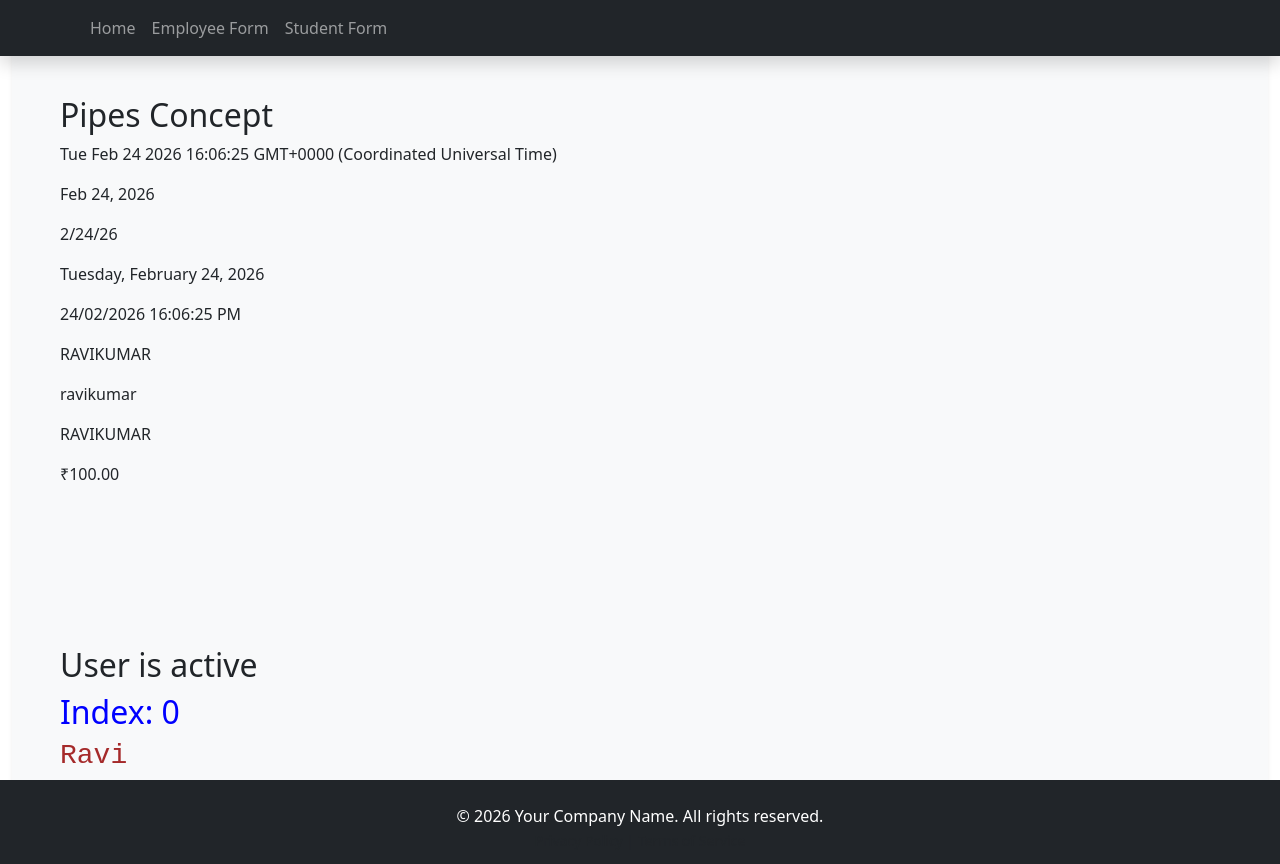
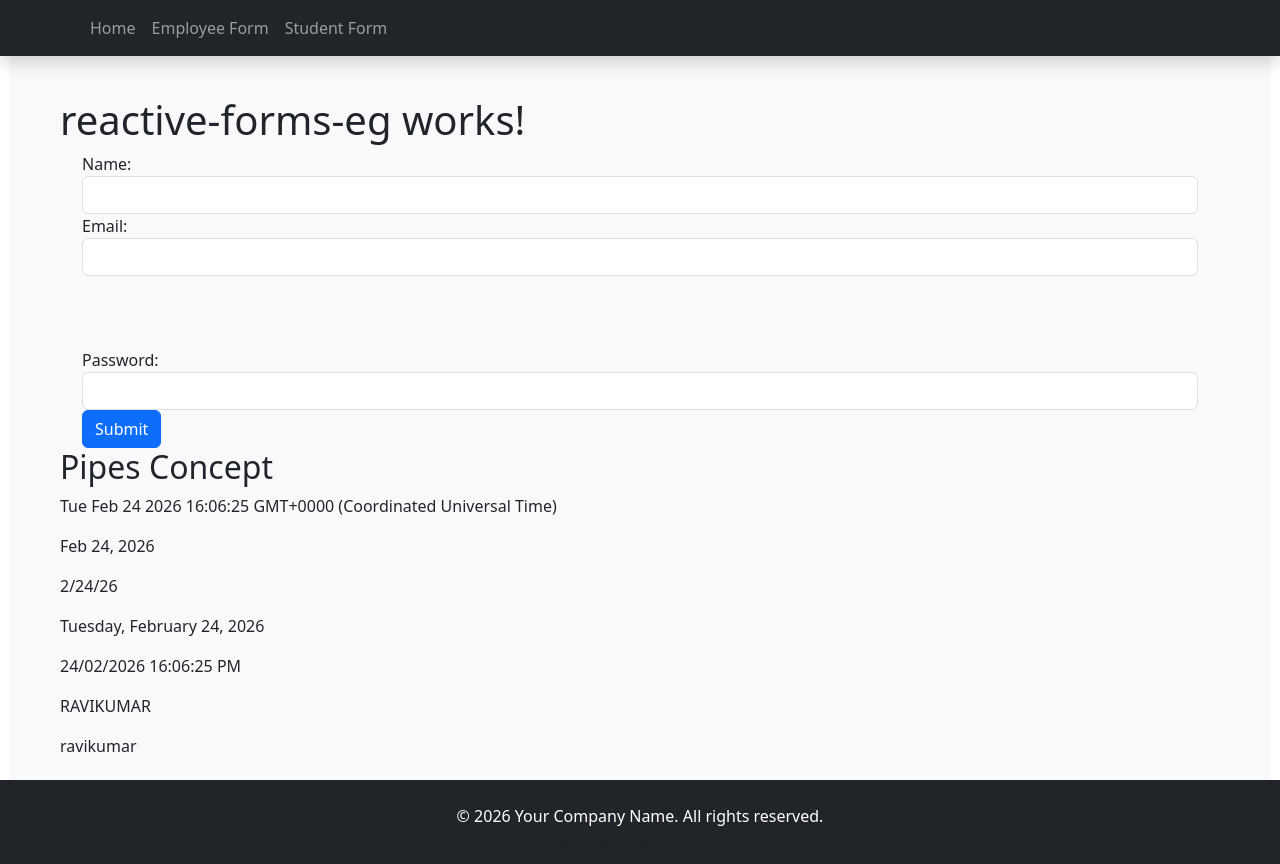
Before and after one commit to SaiReddyA/ravi-new-angularProj, an Angular app in the folder ravi-ang-proj/: page /reactiveform in a window 1280 px wide. Before the commit this address led to /. Shown: the top 864 px of the page. Built offline with nearby package versions, Linux system fonts and the light colour scheme.

Commit message:
reactive forms and validations

```diff
--- a/ravi-ang-proj/src/app/Components/course-detail/course-detail.html
+++ b/ravi-ang-proj/src/app/Components/course-detail/course-detail.html
@@ -4,10 +4,16 @@
     <div class="mb-3">
         <label for="courseName" class="form-label">Course Name</label>
         <input type="text" class="form-control" id="courseName" ngModel name="couseName" required>
+        <span class="text-danger" *ngIf="courseForm.submitted && !courseForm.value.couseName">Course Name is required.</span>
+        @if(isSubmitted && courseForm.value.couseName?.includes('@')){
+          <span class="text-danger">Course Name should not contain @ symbol.</span>
+        }
     </div>
     <div class="mb-3">
         <label for="courseDescription" class="form-label">Course Description</label>
         <textarea class="form-control" id="courseDescription" rows="3" ngModel name="CourseDescription"></textarea>
+        <span class="text-danger" *ngIf="courseForm.submitted && !courseForm.value.CourseDescription">Course Description is required.</span>
+
     </div>
     <button  class="btn btn-primary" type="submit">Save</button>
 </form>
--- a/ravi-ang-proj/src/app/Components/course-detail/course-detail.ts
+++ b/ravi-ang-proj/src/app/Components/course-detail/course-detail.ts
@@ -1,18 +1,34 @@
+import { NgIf } from '@angular/common';
 import { Component } from '@angular/core';
 import { FormsModule } from '@angular/forms';
 
 @Component({
   selector: 'app-course-detail',
-  imports: [FormsModule],
+  imports: [FormsModule, NgIf],
   templateUrl: './course-detail.html',
   styleUrl: './course-detail.css',
 })
 export class CourseDetail {
-
+isSubmitted: boolean = false;
 SubmitCourse(courseForm:any): void {
   console.log('Course Name:', courseForm?.value);
-  console.log('Course Name:', courseForm?.value.couseName);
-  console.log('Course Description:', courseForm?.value.CourseDescription);
+  // if(courseForm?.valid){
+  //   console.log('Form is valid. Submitting data...');
+  // } else {
+  //   console.log('Form is invalid. Please fill out all required fields.');
+  // }
+  if(courseForm?.value.couseName?.includes('@')){
+    console.log('Course Name should not contain @ symbol.');
+    this.isSubmitted = true;
+    return;
+  }
+
+  if(courseForm?.value.couseName && courseForm?.value.CourseDescription){
+   console.log('Course Name:', courseForm?.value);
+  }
+  else {
+    console.log('Form is invalid. Please fill out all required fields.');
+  }
 }
 
 
--- /dev/null
+++ b/ravi-ang-proj/src/app/Components/reactive-forms-eg/reactive-forms-eg.html
@@ -0,0 +1,26 @@
+<h1>reactive-forms-eg works!</h1>
+
+<div class="container">
+    <form [formGroup]="userForm" (ngSubmit)="onSubmit()">
+        <div class="form-group">
+            <label for="name">Name:</label>
+            <input id="name" formControlName="name1" class="form-control">
+            <span class="text-danger" *ngIf="name?.invalid && name?.touched">Name is required.</span>
+            <span class="text-danger" *ngIf="name?.hasError('minlength') && name?.touched">Name must be at least 3 characters long.</span>
+        </div>
+        <div class="form-group">
+            <label for="email">Email:</label>
+            <input id="email" formControlName="email" class="form-control">
+            <span class="text-danger" *ngIf="email?.invalid && email?.touched">Email is required.</span> <br>
+            <span class="text-danger" *ngIf="email?.hasError('email') && email?.touched">Please enter a valid email address.</span> <br>
+            <span class="text-danger" *ngIf="email?.hasError('minlength') && email?.touched">Email must be at least 3 characters long.</span> <br>
+            <span class="text-danger" *ngIf="email?.dirty"> Email has been changed.</span>
+        </div>
+        <div class="form-group">
+            <label for="password">Password:</label>
+            <input id="password" formControlName="password" class="form-control" type="password">
+            <span class="text-danger" *ngIf="password?.invalid && password?.touched">Password is required.</span>
+        </div>
+        <button type="submit" class="btn btn-primary">Submit</button>
+    </form>
+</div>
--- /dev/null
+++ b/ravi-ang-proj/src/app/Components/reactive-forms-eg/reactive-forms-eg.ts
@@ -0,0 +1,38 @@
+import { NgIf } from '@angular/common';
+import { Component } from '@angular/core';
+import { FormBuilder, FormControl, FormGroup, ReactiveFormsModule, Validators } from '@angular/forms';
+
+@Component({
+  selector: 'app-reactive-forms-eg',
+  imports: [ReactiveFormsModule, NgIf],
+  templateUrl: './reactive-forms-eg.html',
+  styleUrl: './reactive-forms-eg.css',
+})
+export class ReactiveFormsEg {
+
+  userForm !:FormGroup;
+  constructor(private fb:FormBuilder) {
+    this.userForm =  this.fb.group({
+      name1: ['', [Validators.required, Validators.minLength(3)]],
+      email: ['', [Validators.required, Validators.minLength(3), Validators.email]],
+      password: ['', [Validators.required, Validators.minLength(3)]]
+    })
+  }
+
+  onSubmit(){
+    console.log(this.userForm.value);
+  }
+
+  get name(){
+    return this.userForm.get('name1') as FormControl;
+  }
+
+  get email(){
+    return this.userForm.get('email') as FormControl;
+  }
+
+  get password(){
+    return this.userForm.get('password') as FormControl;
+  }
+
+}
--- a/ravi-ang-proj/src/app/app.routes.ts
+++ b/ravi-ang-proj/src/app/app.routes.ts
@@ -1,12 +1,14 @@
 import { Routes } from '@angular/router';
 import { EmployeeForm } from './Components/employee-form/employee-form';
 import { EmployeeList } from './Components/employee-list/employee-list';
+import { ReactiveFormsEg } from './Components/reactive-forms-eg/reactive-forms-eg';
 
 export const routes: Routes = [
     { path: 'employeeform', component: EmployeeForm },
     { path: 'employeelist', component: EmployeeList }, //Egar loading implementation
     { path:'studentform', loadComponent: () => import('./Components/student-form/student-form').then(m => m.StudentForm)
     },
+    { path: 'reactiveform', component: ReactiveFormsEg },
     { path: 'couserdetail',
         loadComponent: () => import('./Components/course-detail/course-detail').then(m => m.CourseDetail)
      }
```
Also changed, not shown: ravi-ang-proj/src/app/Components/reactive-forms-eg/reactive-forms-eg.css (added), 1 other file (tests, documents, lock files or other folders).
